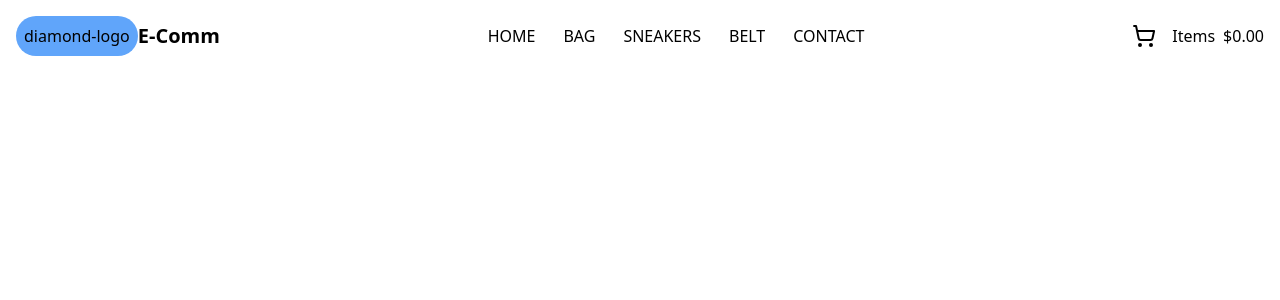
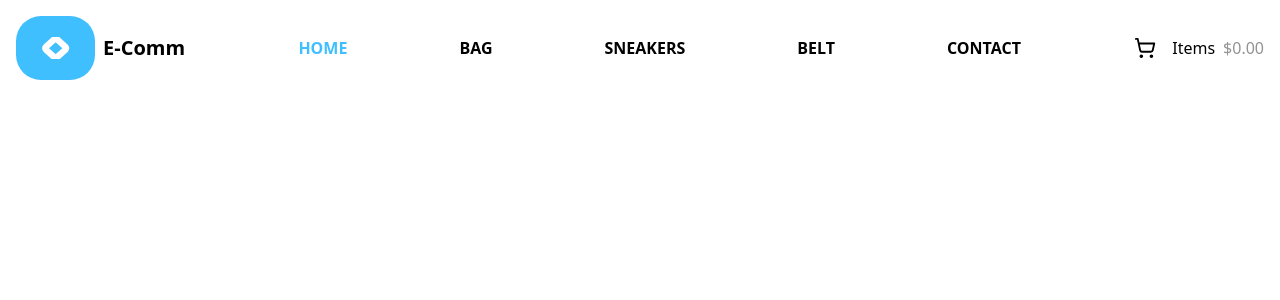
Before and after one commit to Aishix7/softdef-frontend, a React (Vite) app: page / in a window 1280 px wide. Shown: the top 300 px of the page. Built offline with nearby package versions, Linux system fonts and the light colour scheme.

Commit message:
added logo,styled it and modified the navbar

```diff
--- a/src/components/Navbar.jsx
+++ b/src/components/Navbar.jsx
@@ -1,36 +1,43 @@
-import { ShoppingCart } from "lucide-react";
+import { ShoppingCart, Diamond } from "lucide-react";
 import react from "react";
 export const Navbar = () => {
   return (
     <>
-      <nav className="text-black p-4">
+      <nav className="text-black bg-white border-[#F6F7F8] p-4">
         <div className="flex items-center container mx-auto justify-between ">
-          <div className="flex items-center">
-            <div className="bg-blue-400 rounded-full p-2">diamond-logo</div>
+          <div className="flex items-center space-x-2">
+            <div className="bg-[#40BFFF] w-[79px] h-16 rounded-[25px] flex items-center justify-center">
+              <Diamond
+                className="text-white font-extrabold w-[65%] h-[35%] scale-x-110"
+                strokeWidth={6.5}
+                absoluteStrokeWidth
+              />
+            </div>
             <span className="font-bold text-xl">E-Comm</span>
           </div>
-          <ul className="flex space-x-7">
-            <li>
+
+          <ul className="flex space-x-28">
+            <li className="text-[#40BFFF] font-semibold">
               <a href="/home">HOME</a>
             </li>
-            <li>
+            <li className="font-semibold">
               <a href="/bag">BAG</a>
             </li>
-            <li>
+            <li className="font-semibold">
               <a href="/sneakers">SNEAKERS</a>
             </li>
-            <li>
+            <li className="font-semibold">
               <a href="/belt">BELT</a>
             </li>
-            <li>
+            <li className="font-semibold">
               <a href="/contact">CONTACT</a>
             </li>
           </ul>
           <div className="flex space-x-4 items-center">
-            <ShoppingCart size={24} />
+            <ShoppingCart size={22} />
             <div className="flex text-semibold space-x-2">
-              <span>Items</span>
-              <span className="font">$0.00</span>
+              <span className="font-medium">Items</span>
+              <span className="font-medium text-[#939393]">$0.00</span>
             </div>
           </div>
         </div>
```
